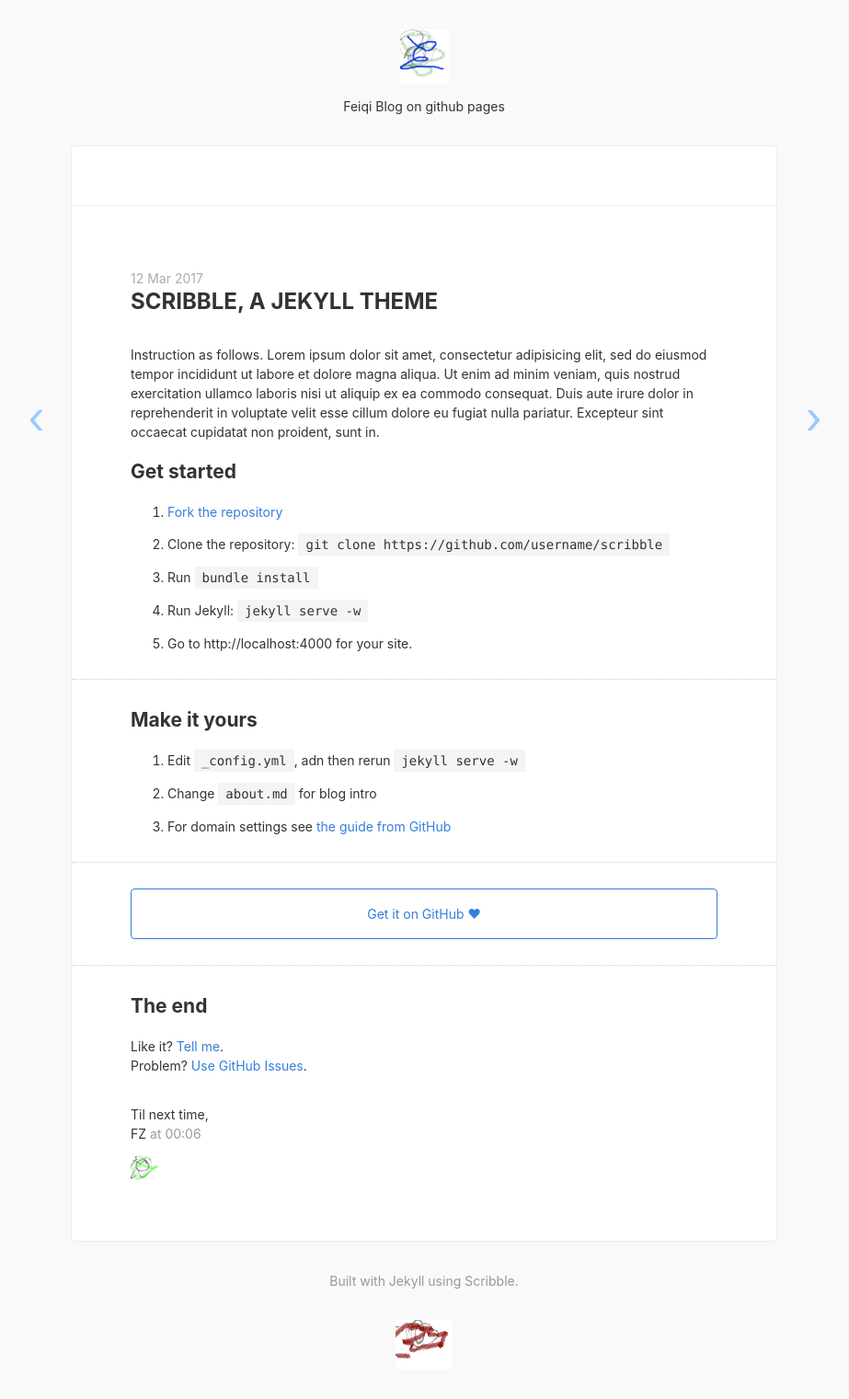
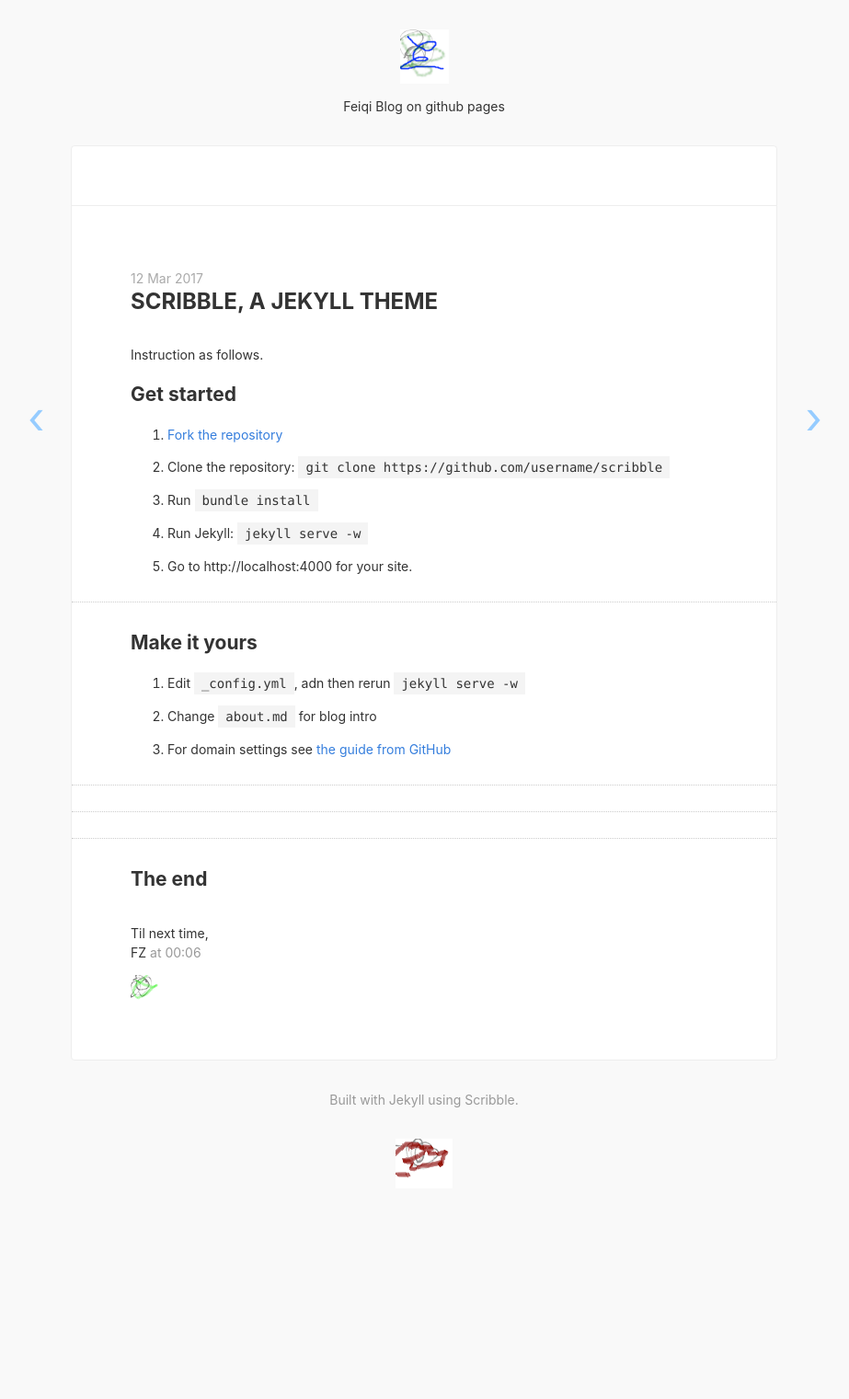
Before and after one commit to zfq212git/zfq212git.github.io, a Jekyll site: the page built from _posts/2017-03-12-scribble-the-jekyll-theme.md, in a window 1280 px wide. Shown: the whole page at 92% size, without its empty margins (179-1102 px from the left). Built offline with Jekyll 4.4.1, drawn with Linux system fonts in a browser that asks for light colours; nearby versions of some CDN libraries; after the commit the page ends 1324 px from its top, so only the background shows below that.

Commit message:
Update 2017-03-12-scribble-the-jekyll-theme.md

```diff
--- a/_posts/2017-03-12-scribble-the-jekyll-theme.md
+++ b/_posts/2017-03-12-scribble-the-jekyll-theme.md
@@ -3,7 +3,7 @@ title: Scribble, a Jekyll theme
 date: 2017-03-12 00:06:52
 ---
 
-Instruction as follows. Lorem ipsum dolor sit amet, consectetur adipisicing elit, sed do eiusmod tempor incididunt ut labore et dolore magna aliqua. Ut enim ad minim veniam, quis nostrud exercitation ullamco laboris nisi ut aliquip ex ea commodo consequat. Duis aute irure dolor in reprehenderit in voluptate velit esse cillum dolore eu fugiat nulla pariatur. Excepteur sint occaecat cupidatat non proident, sunt in.
+Instruction as follows.
 
 ## Get started
 
@@ -29,11 +29,8 @@ Instruction as follows. Lorem ipsum dolor sit amet, consectetur adipisicing elit
 
 ---
 
-<a href="https://github.com/muan/scribble" class="pa3 tc ba br2 db">Get it on GitHub &hearts;</a>
+****************
 
 ---
 
 ## The end
-
-Like it? [Tell me](http://twitter.com/muanchiou).<br/>
-Problem? [Use GitHub Issues](https://github.com/muan/scribble).
```
